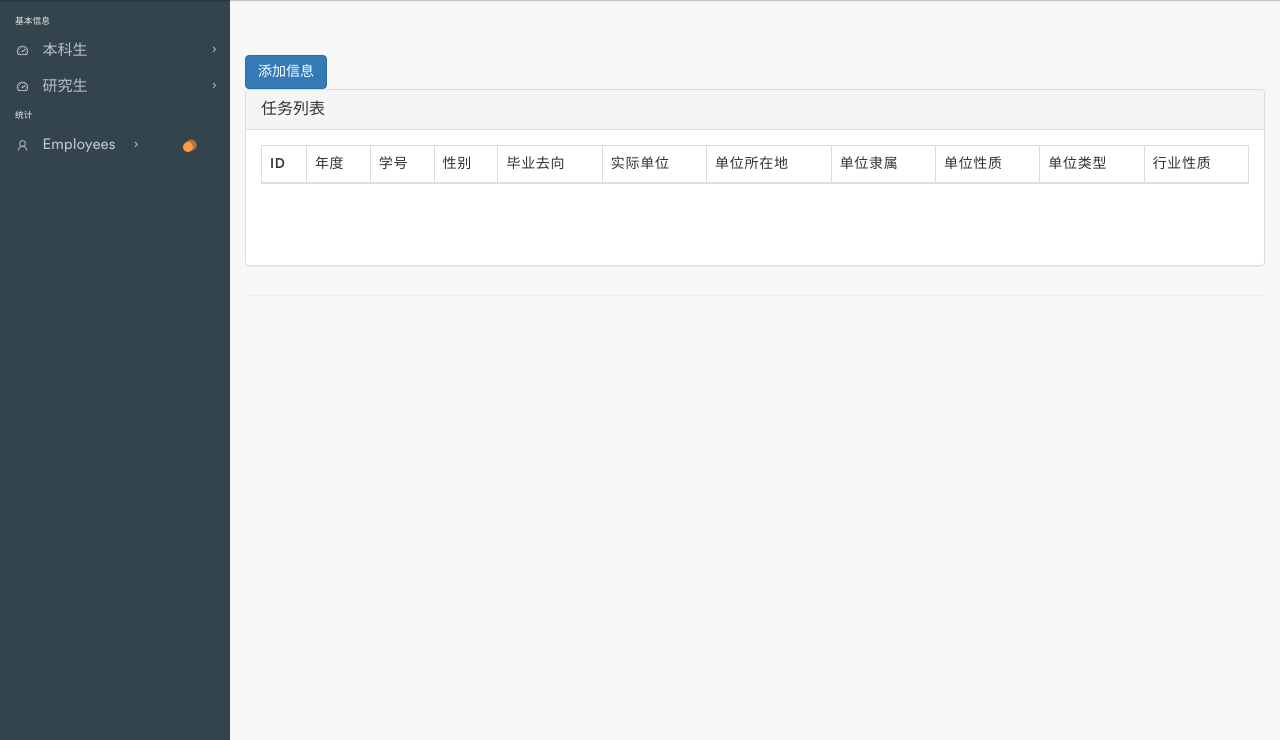
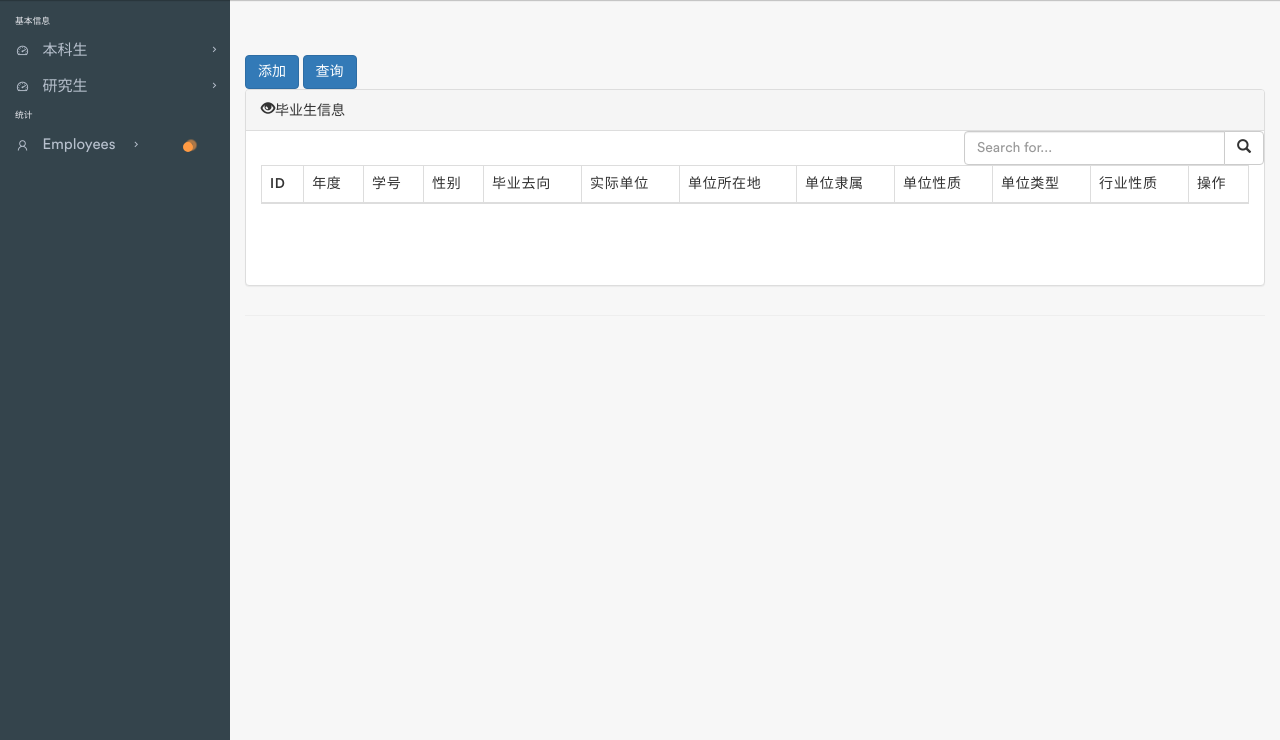
Before and after one commit to Dululu-xy/dbwork_1, a Django app: page /undergrade/list/ in a window 1280 px wide. Shown: the part 60-800 px from the top of the page. Run offline with Django 3.2, Linux system fonts and the light colour scheme; lists and menus that the app fills with data are empty; some libraries are stand-ins or nearby versions.

Commit message:
数据表创建

```diff
--- a/dbapp/templates/undergrade_list.html
+++ b/dbapp/templates/undergrade_list.html
@@ -2,9 +2,11 @@
 {% block content %}
     <div  style="left: 0px">
         <div>
-            <input type="button" id=btnAdd value="添加信息" class="btn btn-primary">
+            <input type="button" id=btnAdd value="添加" class="btn btn-primary">
+            <input type="button" id=btnSearch value="查询" class="btn btn-primary">
         </div>
     </div>
+
 
     <!-- 新建弹出框  两种方式可以调用 一个是按钮属性，一个是通过js方式调用-->
     <div class="modal fade" id="myModal" tabindex="-1" role="dialog" aria-labelledby="myModalLabel" style="top:20px" >
@@ -59,7 +61,21 @@
     </div>
     <div class="panel panel-default">
         <!-- Default panel contents -->
-        <div class="panel-heading"><h3 class="panel-title">任务列表</h3></div>
+        <div class="panel-heading">
+         <span class="glyphicon glyphicon-eye-open" aria-hidden="true">毕业生信息</span>
+            </div>
+            <div style="float:right;width: 300px">
+                <form method="get">
+                    <div class="input-group">
+                        <input type="text" name='q' class="form-control" placeholder="Search for..." value="{{ search_data }}">
+                        <span class="input-group-btn">
+        <button class="btn btn-default" type="submit">
+            <span class="glyphicon glyphicon-search" aria-hidden="true"></span>
+        </button>
+      </span>
+                         </div>
+                </form>
+        </div>
         <div class="panel-body">
             <table class="table table-bordered">
                 <thead>
@@ -75,6 +91,7 @@
                     <th>单位性质</th>
                     <th>单位类型</th>
                     <th>行业性质</th>
+                    <th>操作</th>
                 </tr>
                 </thead>
                 <tbody>
@@ -118,6 +135,7 @@
             bindBtnDeleteEvent();
             bindBtnConfirmDeleteEvent();
             bindBtnEditEvent();
+            bindBtnSearchEvent();
         })
 
         function bindBtnAddEvent() {
@@ -140,6 +158,9 @@
                     do_Add();
                 }
             });
+        }
+        function bindBtnSearchEvent(){
+    bindBtnSearchEvent
         }
 
         function do_Add() {
```
